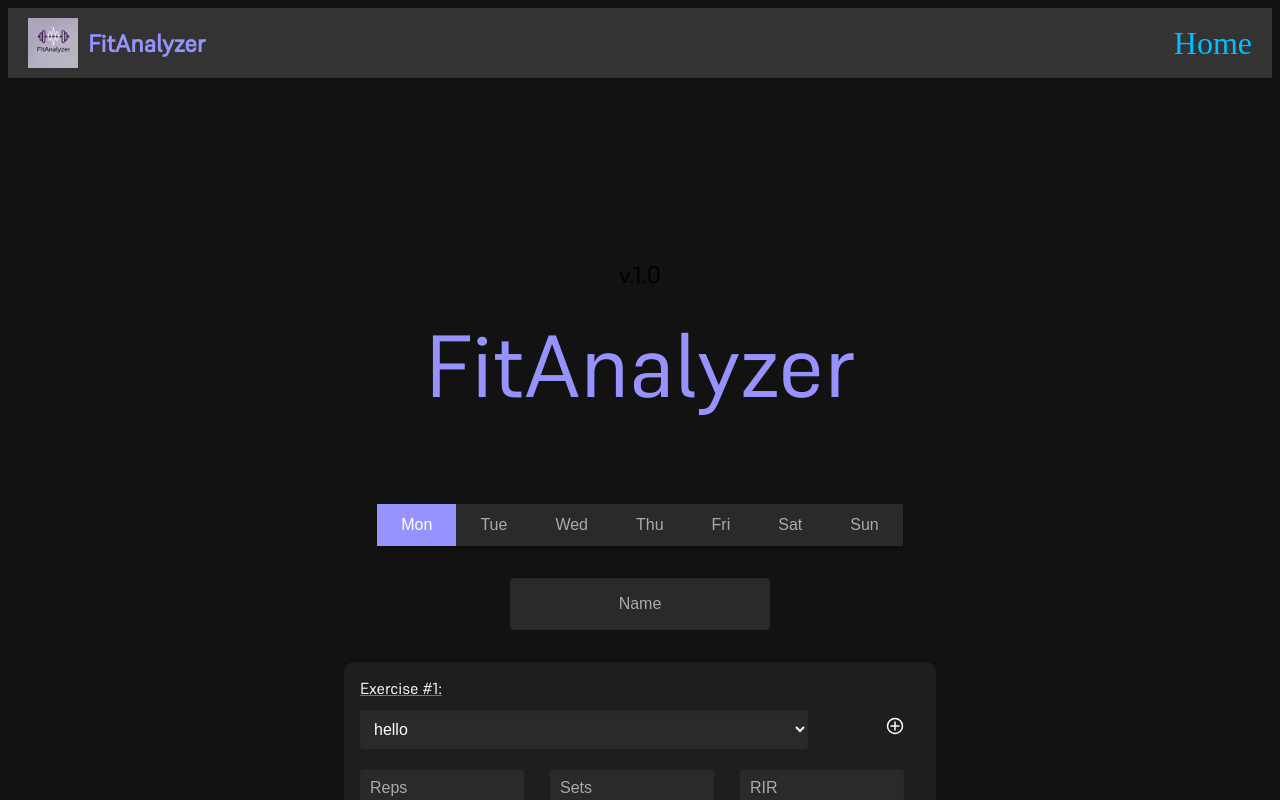
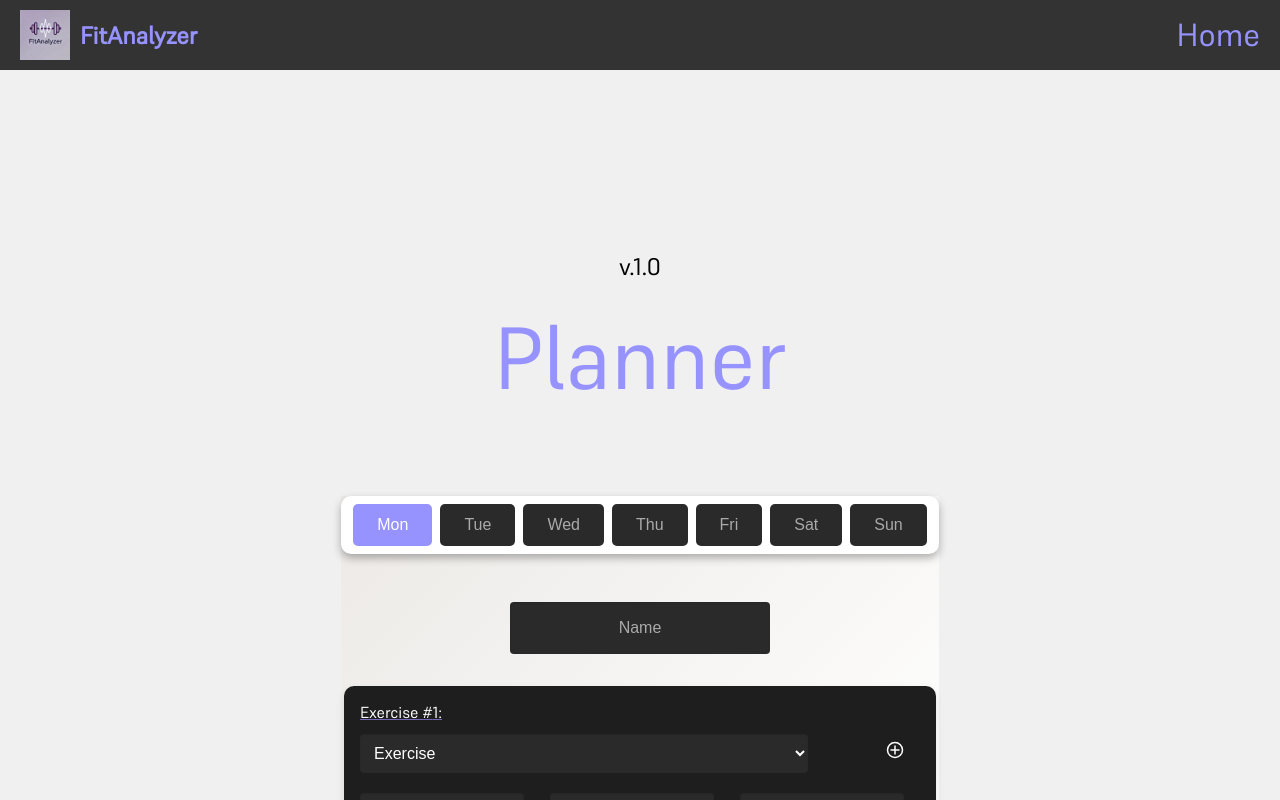
Before and after one commit to Ph1so/FitAnalyzer, a React (Create React App) app: page / in a window 1280 px wide. Both pictures are taken after a click on the button "Continue as Guest". Shown: the top 800 px of the page. Built offline with nearby package versions, Linux system fonts and the light colour scheme.

Commit message:
fixed some styling

```diff
--- a/src/components/LandingPage.css
+++ b/src/components/LandingPage.css
@@ -1,4 +1,10 @@
 @import url("../fonts.css");
+
+body {
+  margin: 0;
+  font-family: "Supreme", sans-serif;
+  background-color: #f0f0f0;
+}
 
 .landing-page {
   text-align: center;
@@ -8,26 +14,39 @@
   align-items: center;
   justify-content: center;
   height: 100vh;
-    background-color: #f0f0f0;
+  background: linear-gradient(135deg, #ece9e6, #ffffff);
 }
 
 .landing-title {
   font-family: "Supreme", sans-serif;
   font-size: 2.5rem;
   margin-bottom: 2rem;
+  color: #333;
+  letter-spacing: 0.05rem;
+  text-shadow: 1px 1px 2px rgba(0, 0, 0, 0.1);
 }
 
 .continue-button {
   font-family: "Supreme", sans-serif;
-    padding: 0.5rem 1rem;
-    font-size: 1rem;
+  padding: 0.75rem 1.5rem;
+  font-size: 1.2rem;
   cursor: pointer;
-    background-color: #4CAF50;
+  background-color: #6c63ff;
   color: white;
   border: none;
-    border-radius: 5px;
+  border-radius: 25px;
+  box-shadow: 0px 4px 10px rgba(0, 0, 0, 0.1);
+  transition: background-color 0.3s, transform 0.3s, box-shadow 0.3s;
 }
 
 .continue-button:hover {
-    background-color: #45a049;
+  background-color: #5149b6;
+  transform: translateY(-2px);
+  box-shadow: 0px 6px 15px rgba(0, 0, 0, 0.2);
 }
+
+.continue-button:active {
+  background-color: #3e358b;
+  transform: translateY(0);
+  box-shadow: 0px 4px 10px rgba(0, 0, 0, 0.1);
+}
--- a/src/components/Navbar.css
+++ b/src/components/Navbar.css
@@ -29,7 +29,12 @@
 }
 
 .navbar-links {
+  font-family: "Supreme", sans-serif;
   font-size: 2em;
-  color: #00bfff;
+  color: #9692fe;
   text-decoration: none;
 }
+
+.navbar-links:hover {
+  text-decoration: underline;
+}
--- a/src/components/Options.js
+++ b/src/components/Options.js
@@ -5,7 +5,6 @@ import PropTypes from "prop-types";
 import "./Options.css";
 import { GrAddCircle } from "react-icons/gr";
 import { GrSubtractCircle } from "react-icons/gr";
-
 
 const Options = ({ exercises, onExercisesChange }) => {
   // dynamically fetch the names from the database - Flask + python is used to get data using api key -> axios is used to fetch data from python
@@ -203,7 +202,10 @@ const Options = ({ exercises, onExercisesChange }) => {
       {exercises.map((exercise, index) => (
         <div className="Option-container" key={index}>
           <div className="Workout-choice">
-            <label className="Exercise-Number" htmlFor={`workout-select-${index}`}>
+            <label
+              className="Exercise-Number"
+              htmlFor={`workout-select-${index}`}
+            >
               Exercise #{index + 1}:
             </label>
             <select
@@ -211,13 +213,16 @@ const Options = ({ exercises, onExercisesChange }) => {
               value={exercise.workout}
               onChange={(e) => handleChange(index, "workout", e.target.value)}
             >
-              <option value="">hello</option>
+              <option value="" disabled style={{ color: "#888" }}>
+                Exercise
+              </option>
               {optionsList.map((option, optionIndex) => (
                 <option key={optionIndex} value={option}>
                   {option}
                 </option>
               ))}
             </select>
+
             {index === exercises.length - 1 ? (
               <button className="Add-Workout" onClick={addExercise}>
                 <GrAddCircle color="white" />
@@ -228,7 +233,7 @@ const Options = ({ exercises, onExercisesChange }) => {
                 className="Remove-Workout"
                 onClick={() => removeExercise(index)}
               >
-                <GrSubtractCircle color="white"/>
+                <GrSubtractCircle color="white" />
               </button>
             )}
           </div>
--- a/src/components/Title.js
+++ b/src/components/Title.js
@@ -4,7 +4,7 @@ import "./Title.css";
 const Title = () => {
   return (
     <div className="Title-container">
-      <div className="Title">FitAnalyzer</div>
+      <div className="Title">Planner</div>
     </div>
   );
 };
--- a/src/components/WorkoutName.css
+++ b/src/components/WorkoutName.css
@@ -1,4 +1,4 @@
-@import url(../fonts.css);
+@import url("../fonts.css");
 
 /* Parent container to center the days-container */
 .parent-container {
@@ -6,7 +6,12 @@
   justify-content: center;
   align-items: center;
   flex-direction: column;
-  height: auto; /* Optional: This makes sure the container takes full viewport height */
+  background: linear-gradient(
+    135deg,
+    #ece9e6,
+    #ffffff
+  ); /* Background gradient */
+  font-family: "Supreme", sans-serif;
 }
 
 .days-container {
@@ -15,7 +20,9 @@
   justify-content: center;
   align-items: center;
   box-shadow: 0 4px 8px rgba(0, 0, 0, 0.3);
-  background-color: transparent;
+  background-color: #fff; /* Changed to white for better contrast */
+  border-radius: 10px; /* Rounded corners */
+  padding: 1vmin; /* Added padding for better spacing */
 }
 
 /* Styling for each button */
@@ -24,9 +31,12 @@
   font-size: 1rem;
   border: transparent;
   color: #aaa;
-  background-color: #2A2A2A;
+  background-color: #2a2a2a;
   cursor: pointer;
-  transition: background-color 0.3s ease, color 0.3s ease;
+  transition: background-color 0.3s ease, color 0.3s ease, transform 0.3s ease,
+    box-shadow 0.3s ease;
+  border-radius: 5px; /* Slightly rounded corners */
+  margin: 0 0.5vmin; /* Spacing between buttons */
 }
 
 /* Styling for the selected button */
@@ -39,8 +49,11 @@
 /* Hover effect for buttons */
 .day-button:hover {
   background-color: #7469b6;
+  transform: scale(1.05); /* Slightly enlarges the button */
+  box-shadow: 0 6px 15px rgba(0, 0, 0, 0.2); /* Adds shadow */
 }
 
+/* Styling for the WorkoutName input */
 .WorkoutName-input {
   max-width: 30vmin;
   height: 4vmin;
@@ -48,11 +61,17 @@
   border: none;
   border-radius: 4px;
   text-align: center;
-  font-size: 5em; /* Adjust font-size as needed */
-  display: flex;
-  align-items: center;
-  justify-content: center;
-  /* margin: 0 auto 5vmin auto;*/
-  background-color: transparent;
+  font-size: 2em; /* Adjust font-size as needed */
+  background-color: #2a2a2a;
   color: #9692fe;
+  margin-top: 2vmin; /* Space above the input */
+  box-shadow: 0 4px 8px rgba(0, 0, 0, 0.2); /* Adds shadow */
+  transition: box-shadow 0.3s ease;
 }
+
+/* Focus state for the WorkoutName input */
+.WorkoutName-input:focus {
+  outline: none; /* Removes default focus outline */
+  box-shadow: 0 6px 15px rgba(0, 0, 0, 0.3); /* Adds shadow on focus */
+  background-color: #1e1e1e; /* Darkens background on focus */
+}
```
Lines whose indentation alone changed are shown as unchanged.
